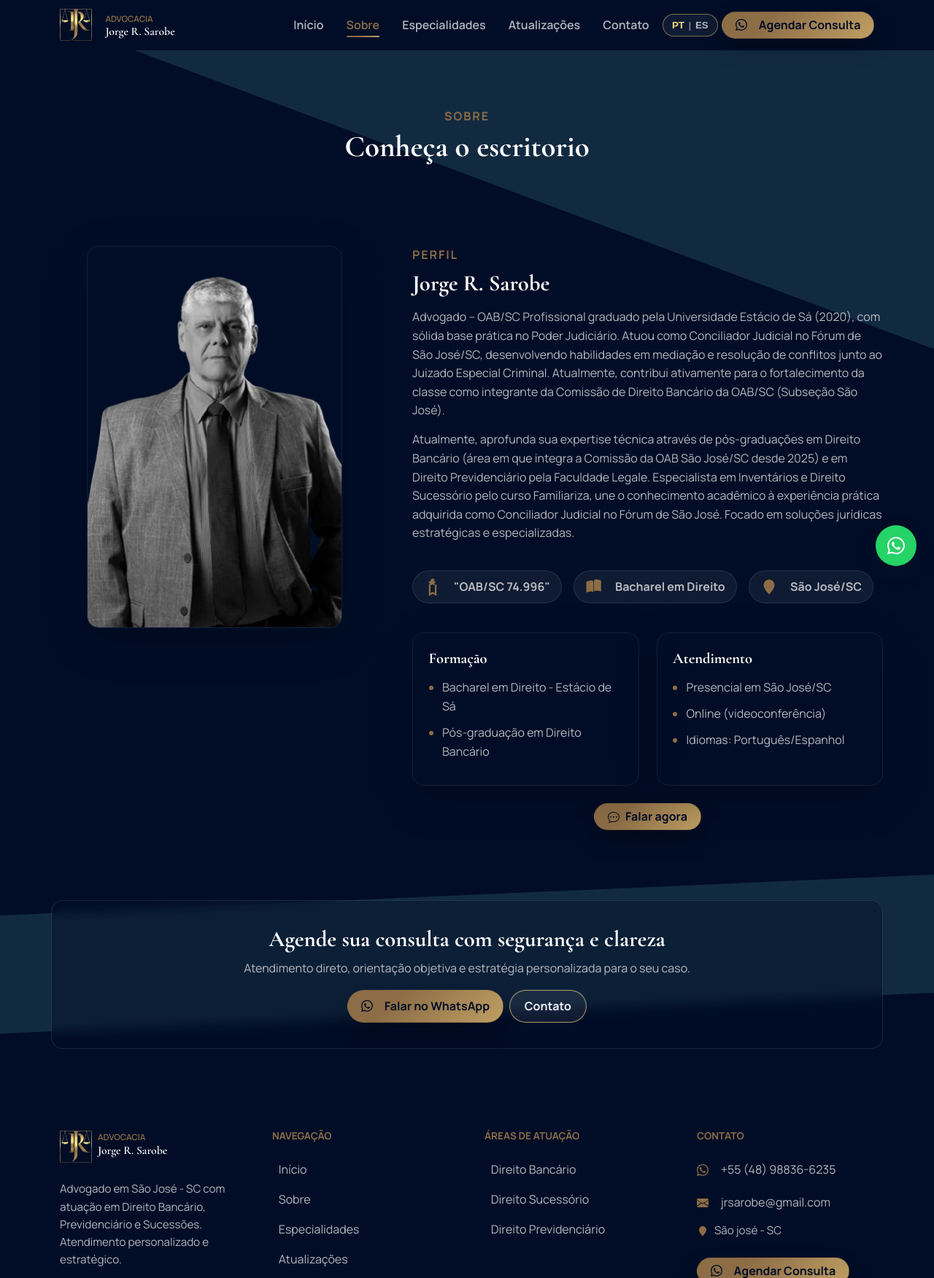
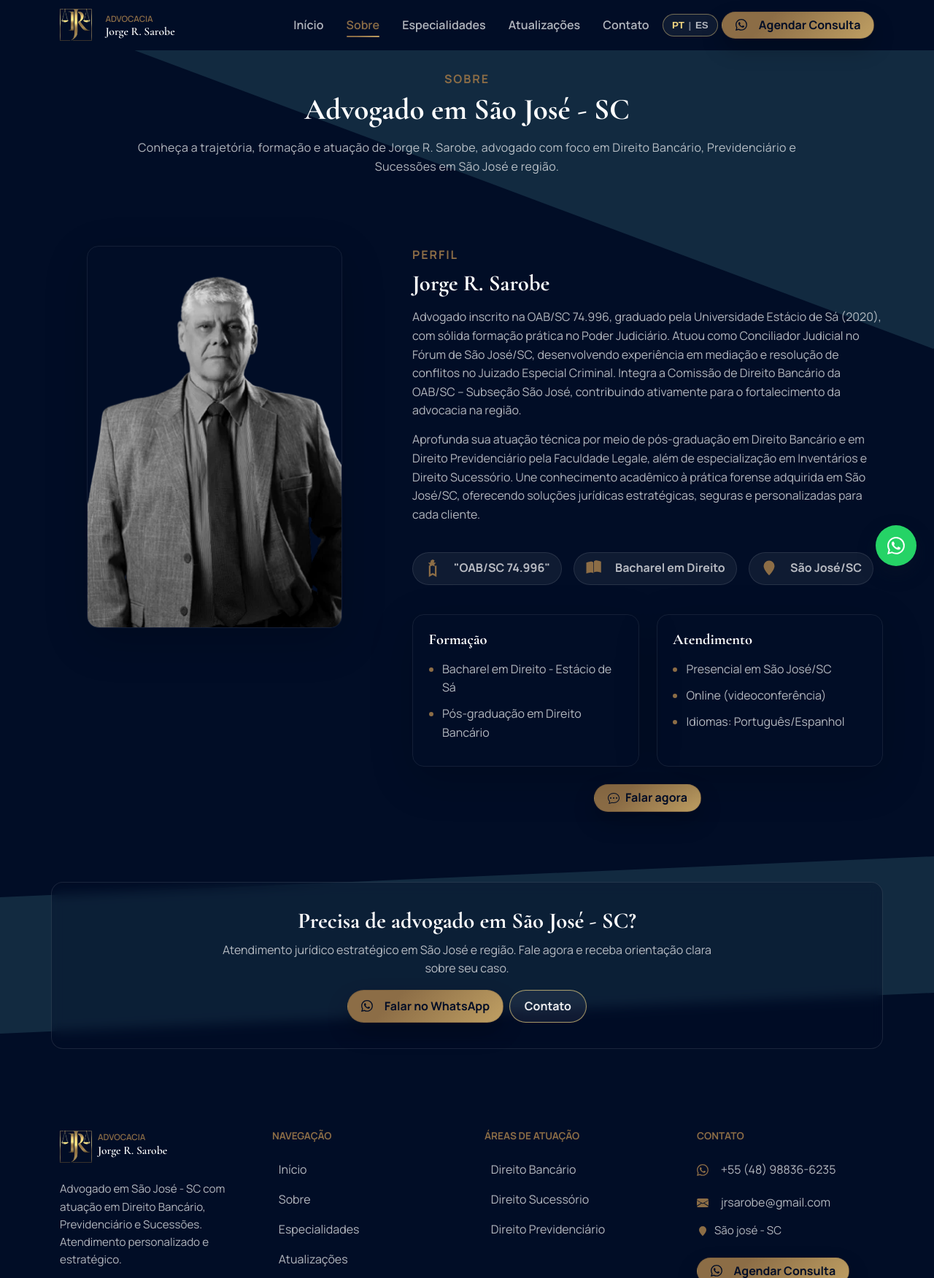
Before and after one commit to advjorgedev-pixel/site_institucional_web, a Django app: page /sobre/ in a window 1280 px wide. Shown: the top 1752 px of the page at 73% size. Run offline with Django 5.2, Linux system fonts and the light colour scheme; parts of the project's set-up code (start-up, migrations or seed data) failed here and were passed over; some libraries are stand-ins or nearby versions.

Commit message:
texto about ajustado

```diff
--- a/institucional/templates/about/about_site.html
+++ b/institucional/templates/about/about_site.html
@@ -4,8 +4,8 @@
 {% get_current_language as CURRENT_LANG %}
 
 {% block info %}
-<title></title>
-<meta name="description" content="">
+<title>{% translate "Advogado em São José SC | Jorge R. Sarobe - Direito Bancário, Previdenciário e Sucessões" %}</title>
+<meta name="description" content="{% translate 'Conheça Jorge R. Sarobe, advogado em São José - SC, com atuação em Direito Bancário, Previdenciário e Sucessões. Atendimento estratégico, direto e personalizado.' %}">
 {% endblock %}
 
 {% block styles %}
@@ -18,10 +18,8 @@
 
 {% block content %}
 {% translate "Sobre" as heromintitle %}
-{% translate "Conheça o escritorio" as heroTitle %}
-{% translate "Lorem ipsum dolor, sit amet consectetur adipisicing elit. Explicabo, facere dolores. Corporis fugiat quas
-quae, exercitationem aliquam impedit minima pariatur harum aliquid ad architecto,consequuntur est veniam quam similique
-atque!" as heroText %}
+{% translate "Advogado em São José - SC" as heroTitle %}
+{% translate "Conheça a trajetória, formação e atuação de Jorge R. Sarobe, advogado com foco em Direito Bancário, Previdenciário e Sucessões em São José e região." as heroText %}
 {% include 'components/_hero.html' %}
 
 <!-- FOTO + TEXTO -->
@@ -56,22 +54,12 @@ atque!" as heroText %}
                 <div class="about-text">
                     <p>
                         {% blocktrans %}
-                        Advogado – OAB/SC Profissional graduado pela Universidade Estácio de Sá (2020), com sólida base
-                        prática no Poder Judiciário. Atuou como Conciliador Judicial no Fórum de São José/SC,
-                        desenvolvendo habilidades em mediação e resolução de conflitos junto ao Juizado Especial
-                        Criminal. Atualmente, contribui ativamente para o fortalecimento da classe como integrante da
-                        Comissão de Direito Bancário da OAB/SC (Subseção São José).
-
-
+                        Advogado inscrito na OAB/SC 74.996, graduado pela Universidade Estácio de Sá (2020), com sólida formação prática no Poder Judiciário. Atuou como Conciliador Judicial no Fórum de São José/SC, desenvolvendo experiência em mediação e resolução de conflitos no Juizado Especial Criminal. Integra a Comissão de Direito Bancário da OAB/SC – Subseção São José, contribuindo ativamente para o fortalecimento da advocacia na região.
                         {% endblocktrans %}
                     </p>
                     <p>
                         {% blocktrans %}
-                        Atualmente, aprofunda sua expertise técnica através de pós-graduações em Direito Bancário (área
-                        em que integra a Comissão da OAB São José/SC desde 2025) e em Direito Previdenciário pela
-                        Faculdade Legale. Especialista em Inventários e Direito Sucessório pelo curso Familiariza, une o
-                        conhecimento acadêmico à experiência prática adquirida como Conciliador Judicial no Fórum de São
-                        José. Focado em soluções jurídicas estratégicas e especializadas.
+                        Aprofunda sua atuação técnica por meio de pós-graduação em Direito Bancário e em Direito Previdenciário pela Faculdade Legale, além de especialização em Inventários e Direito Sucessório. Une conhecimento acadêmico à prática forense adquirida em São José/SC, oferecendo soluções jurídicas estratégicas, seguras e personalizadas para cada cliente.
                         {% endblocktrans %}
                     </p>
                 </div>
@@ -164,8 +152,8 @@ atque!" as heroText %}
     </div>
 </section>
 
-{% translate "Agende sua consulta com segurança e clareza" as ctaTitle %}
-{% translate "Atendimento direto, orientação objetiva e estratégia personalizada para o seu caso." as ctaText %}
+{% translate "Precisa de advogado em São José - SC?" as ctaTitle %}
+{% translate "Atendimento jurídico estratégico em São José e região. Fale agora e receba orientação clara sobre seu caso." as ctaText %}
 {% include "components/_cta_final.html" with ctaTitle=ctaTitle ctaText=ctaText %}
 
 {% endblock %}
```
